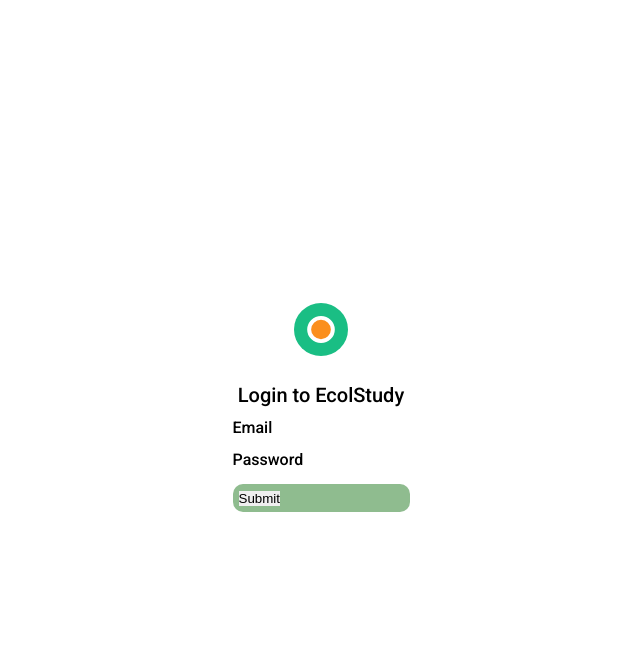
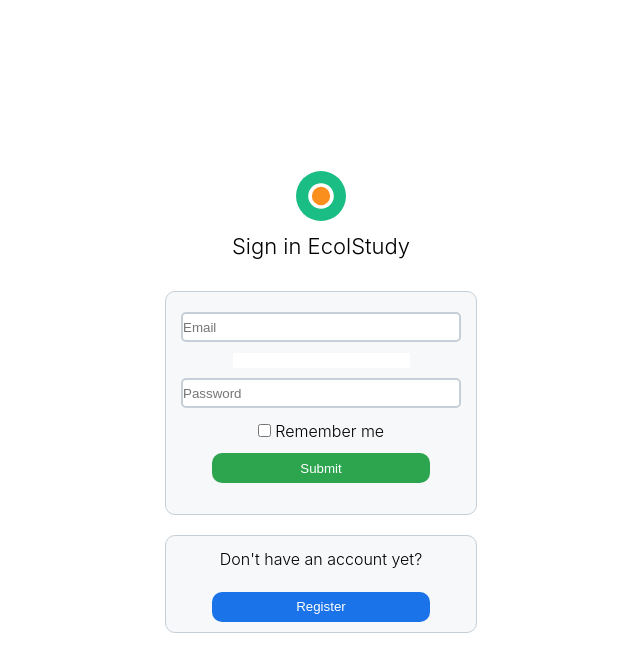
Before and after one commit to ecol-master/EcolApp-LYA-, a Flask app: template app/templates/login_page.html in a window 1280 px wide. Shown: the top 672 px of the page, without its empty margins (319-959 px from the left). Run offline with Flask 2, Linux system fonts and the light colour scheme; the template is opened without the code that fills it: most values are stand-ins (such as "Sample title", 1, 10 or a date in 2020); form fields are guessed from the names that the template uses.

Commit message:
закончил делать окно авторизации

```diff
--- a/app/main.py
+++ b/app/main.py
@@ -1,10 +1,15 @@
 from flask import Flask, render_template, redirect
 from flask_wtf import FlaskForm
 from forms.user import LoginForm, RegisterForm
-
+from data import db_session
+from data.users import User
+from flask_login import login_user
 
 app = Flask(__name__)
 app.config['SECRET_KEY'] = 'yandexlyceum_secret_key'
+
+db_session.global_init("db/users.db")
+db_sess = db_session.create_session()
 
 @app.route('/')
 def start_site():
@@ -14,8 +19,15 @@ def start_site():
 def login():
     form = LoginForm()
     if form.validate_on_submit():
-        return redirect('/learn/<user_id:int>')
-    return render_template('login_page.html', title='Авторизация', form=form)
+        db_sess = db_session.create_session()
+        user = db_sess.query(User).filter(User.email == form.email.data).first()
+        if user and user.check_password(form.password.data):
+            login_user(user, remember=form.remember_me.data)
+            return redirect("/learn")
+        return render_template('login.html',
+                               message="Неправильный логин или пароль",
+                               form=form)
+    return render_template('login_page.html', form=form)
 
 
 # начал делать форму для регистрации
--- a/app/static/css/login_page.css
+++ b/app/static/css/login_page.css
@@ -37,53 +37,115 @@ body {
     line-height: 1;
 }
 
-.wrapper{
-    width: 100%;
+.wrapper {
+    justify-content: center;
+    display: flex;
     height: 100%;
-    display: flex;
     align-items: center;
-    justify-content: center;
 }
 
 .content{
-    font-family: 'Roboto', sans-serif;
+    padding: 10px 10px;
+    font-family: -apple-system,BlinkMacSystemFont,"Segoe UI",Helvetica,Arial,sans-serif,"Apple Color Emoji","Segoe UI Emoji";
+    line-height: 1.5;
+    font-weight: 300;
+    font-size: 16px;
 }
 
-.content__top{
+.content__title {
+    display: flex;
+    height: 100px;
+    flex-direction: column;
+    justify-content: space-around;
+    margin-bottom: 24px;
+}
+
+.content__image {
+    display: flex;
+    justify-content: center;
+    width: 100%;
+}
+
+.login__image {
+
+    width: 50px;
+}
+.content__text {
+    display: flex;
+    justify-content: center;
+    font-size: 22px;
+}
+.content__form {
+    padding: 10px 15px;
+    height: 224px;
+    border-radius: 10px;
+    background-color: #f6f8fa;
+    border: 1px solid hsl(210 18% 81% / 1);
+}
+.login__form{
     display: flex;
     flex-direction: column;
-    height: 132px;
-    justify-content: space-around;
+    height: 140px;
+    align-items: center;
+    justify-content: space-evenly;
+    height: 100%;
 }
 
-.content__logo{}
-
-.content__image{
-    width: 30%;
+.input__email{
+    border-radius: 5px;
+    height: 30px;
+    width: 280px;
+    border: 2px solid hsl(210 18% 81% / 1);
+    outline-color:  #4d8fe6;
 }
 
-.content__text{
-    font-size: 20px;
+.input__password{
+    height: 30px;
+    width: 280px;
+    border-radius: 5px;
+    border: 2px solid hsl(210 18% 81% / 1);
+    outline-color:  #4d8fe6;
 }
 
-.content__element{
-    display: flex;
-    justify-content: center;
+.button__login{
+    width: 218px;
+    height: 30px;
+    background-color: #2da44e;
+    color: white;
+    border-radius: 10px;
 }
 
-.content__form{}
+.button__login:hover{
+    background-color: #44d16c;;
+}
 
-.block__email{}
+.content__register {
+    display: flex;
+    flex-direction: column;
+    align-items: center;
+    justify-content: space-around;
+    height: 98px;
+    margin-top: 20px;
+    border-radius: 10px;
+    background-color: #f6f8fa;
+    border: 1px solid hsl(210 18% 81% / 1);
+}
 
-.text__email{}
 
-.block__password{}
+.register__text {
+}
 
-.text__password{}
+.register__button {
+}
 
-.button__login{
-    width: 100%;
-    background: darkseagreen;
-    padding: 6px;
+.button__register {
+    height: 30px;
+    width: 218px;
     border-radius: 10px;
+    background-color: #1a73e8;
+    color: white;
 }
+
+.button__register :hover{
+    background-color: #5795e7;
+}
--- a/app/templates/login_page.html
+++ b/app/templates/login_page.html
@@ -4,54 +4,67 @@
     <meta charset="UTF-8">
     <meta http-equiv="X-UA-Compatible" content="IE=edge">
     <meta name="viewport" content="width=device-width, initial-scale=1.0">
-    <title>{{ title }}</title>
+    <title>LOGIN</title>
 
+    <!--Подключаю другие файлы-->
+    <link rel="stylesheet" href="../static/css/login_page.css">
+
+    <!--Подключаю шрифты-->
     <link rel="preconnect" href="https://fonts.googleapis.com">
     <link rel="preconnect" href="https://fonts.gstatic.com" crossorigin>
-    <link href="https://fonts.googleapis.com/css2?family=Roboto:wght@300;500&display=swap" rel="stylesheet">
-
-    <link rel="stylesheet" href="../static/css/login_page.css">
+    <link href="https://fonts.googleapis.com/css2?family=Roboto:wght@300&display=swap" rel="stylesheet">
 </head>
 <body>
     <div class="wrapper">
         <div class="content">
-            <div class="content__top">
-                <div class="content__logo content__element">
-                    <img src="../static/images/logo_welcome_page.svg" alt="" class="content__image">
+            <!---->
+            <div class="content__title">
+                <!---->
+                <div class="content__image">
+                    <img src="../static/images/logo_welcome_page.svg" alt="" class="login__image">
                 </div>
-                <div class="content__text content__element">
-                    <p class="text">
-                        Login to EcolStudy
-                    </p>
+                <!---->
+                <div class="content__text">
+                    Sign in EcolStudy
                 </div>
             </div>
-            {% block login %}
-            <form action="" method="post" novalidate class="content__form">
-                {{ form.hidden_tag() }}
-                <div class="block__email">
-                    {{ form.email.label(class="text__email") }}<br>
-                    {{ form.email(class="form-control") }}<br>
+            <!---->
+            <div class="content__form">
+                <form action="" method="post" class="login__form">
+                    {{ form.email(class="input__email", type="email", placeholder="Email") }}
+
                     {% for error in form.email.errors %}
-                    <div class="alert alert-danger" role="alert">
+                        <div class="error" role="alert">
                             {{ error }}
                         </div>
                     {% endfor %}
-                </div>
+                    <input type="text" >
 
-                <div class="block__password">
-                    {{ form.password.label(class="text__password") }}<br>
-                    {{ form.password(class="form-control", type="password") }}<br>
+                    {{ form.password(class="input__password", type="password", placeholder="Password") }}
                     {% for error in form.password.errors %}
-                    <div class="alert alert-danger" role="alert">
+                        <div class="error" role="alert">
                             {{ error }}
                         </div>
                     {% endfor %}
+                    <div class="remember__me">
+                        {{ form.remember_me() }} {{ form.remember_me.label }}
                     </div>
-                <div class="button__login">
-                    {{ form.submit(type="submit", class="btn btn-primary") }}
+                    {{ form.submit(type="submit", class="button__login") }}
+                    <div>{{ message }}</div>
+                </form>
             </div>
-            </form>
-            {% endblock %}
+            <!---->
+            <div class="content__register">
+                <!---->
+                <div class="register__text">
+                    Don't have an account yet?
+                </div>
+
+                <!---->
+                <div class="register__button">
+                    <button class="button__register">Register</button>
+                </div>
+            </div>
         </div>
     </div>
 </body>
```
Lines whose indentation alone changed are shown as unchanged.
